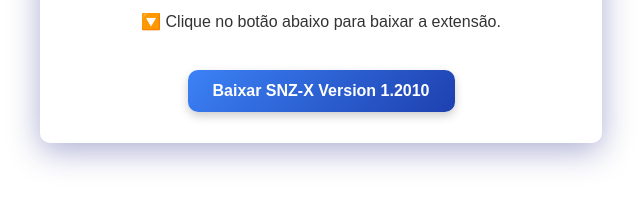
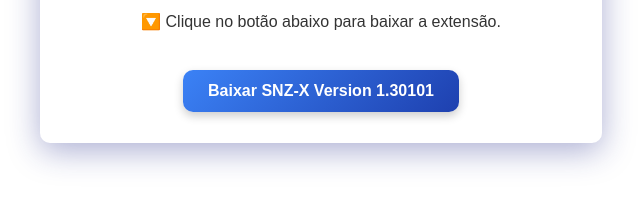
Before and after one commit to SidneySDev/SNZX-INC, a browser extension: page index.html in a window 1280 px wide. Shown: the part 523-728 px from the top of the page, 620-1260 px from the left. Drawn offline with Linux system fonts and the light colour scheme.

Commit message:
Update index.html

```diff
--- a/index.html
+++ b/index.html
@@ -173,7 +173,7 @@
                 <p>🔽 Clique no botão abaixo para baixar a extensão.</p>
 
                 <!-- Link para instalação do XPI -->
-                <a href="./snz_x1-1.30101.xpi" class="download-btn">Baixar SNZ-X Version 1.2010</a>
+                <a href="./snz_x1-1.30101.xpi" class="download-btn">Baixar SNZ-X Version 1.30101</a>
 
 
             </div>
```
